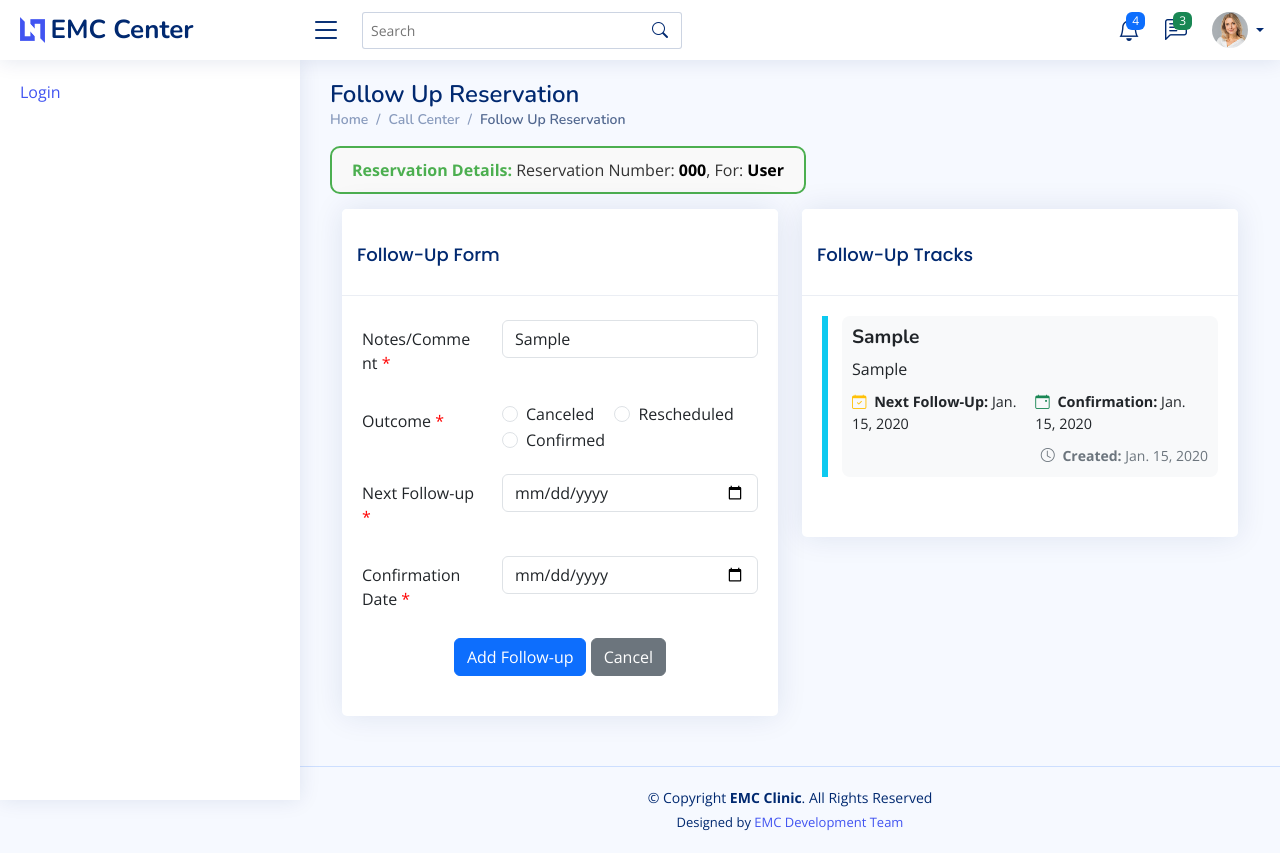
After one commit to yasso77/testemc, a Django app: page /follow_reservation/1/ in a window 1280 px wide. The commit adds this page. Run offline with Django 5.2, Linux system fonts and the light colour scheme; tables that the repository leaves empty hold one stand-in row (values such as "Sample post"); some libraries are stand-ins or nearby versions.

Commit message:
12/24/2024

```diff
--- a/emcwebapp/settings.py
+++ b/emcwebapp/settings.py
@@ -91,6 +91,9 @@ DATABASES = {
 		'PASSWORD': 'Cocacola!1977',
 		'HOST':'localhost',
 		'PORT':'3306',
+        'OPTIONS': {
+                    'init_command': "SET sql_mode='STRICT_TRANS_TABLES,ERROR_FOR_DIVISION_BY_ZERO,NO_AUTO_CREATE_USER,NO_ENGINE_SUBSTITUTION'"
+                },
 	}
 }
 
--- /dev/null
+++ b/manager/forms/addFollowUp.py
@@ -0,0 +1,77 @@
+# forms.py
+from datetime import date
+from django import forms
+from manager.model.patient import CallTrack, City, Offers, Patient, SufferedCases
+from django.contrib import messages
+
+class insertCallTrackForm(forms.ModelForm):
+
+    # Explicitly define city field outside Meta
+
+    class Meta:
+        model = CallTrack
+
+        fields = ['patientID', 'remarks', 'confirmationDate','nextFollow','outcome','agentID','createdBy']
+
+        widgets = {
+            'remarks': forms.TextInput(attrs={'class': 'form-control'}),
+
+            'outcome': forms.RadioSelect(attrs={'class': 'form-check-input'}),
+
+            #'agentID': forms.Select(attrs={'class': 'form-select'}),
+
+            'nextFollow': forms.DateInput(attrs={
+                'type': 'date',
+                'class': 'form-control',
+            }),
+
+            'confirmationDate': forms.DateInput(attrs={
+                'type': 'date',
+                'class': 'form-control',
+
+            })
+
+
+
+        }
+        error_messages = {
+            'remarks': {
+                 'required': 'remarks is required.',
+             },
+            'outcome': {
+                'required': 'Outcome is required.',
+            },
+
+          }
+
+    def __init__(self, *args, **kwargs):
+        # Extract 'request' before calling the parent constructor
+        self.request = kwargs.pop('request', None)
+
+        # Call the parent constructor
+        super().__init__(*args, **kwargs)
+
+        # Initialize field values
+        self.fields['confirmationDate'].initial = ''
+        self.fields['nextFollow'].initial = ''
+
+
+        # Explicitly set choices for the gender field to avoid null values
+        self.fields['outcome'].choices = [
+            ('Canceled', 'Canceled'),
+            ('Rescheduled', 'Rescheduled'),
+            ('Confirmed','Confirmed')
+        ]
+
+
+    def clean_confirmationDate(self):
+        confirmed_date = self.cleaned_data.get('confirmationDate')
+        if confirmed_date and confirmed_date < date.today():
+            raise forms.ValidationError("Confirmation Date cannot be earlier than today.")
+        return confirmed_date
+
+    def clean_nextFollow(self):
+        nextFollow_date = self.cleaned_data.get('nextFollow')
+        if nextFollow_date and nextFollow_date < date.today():
+            raise forms.ValidationError("Next Follow_date Date cannot be earlier than today.")
+        return nextFollow_date
--- a/manager/forms/addreservation.py
+++ b/manager/forms/addreservation.py
@@ -1,8 +1,8 @@
 # forms.py
 from datetime import date
 from django import forms
-from manager.model.patient import City, Offers, Patient, SufferedCases
-from django.contrib import messages
+from manager.model.patient import  City, Offers, Patient, SufferedCases
+
 
 class MyModelForm(forms.ModelForm):
 
--- a/manager/urls.py
+++ b/manager/urls.py
@@ -37,11 +37,14 @@ urlpatterns = [
     # CallCenterView
     path('reservationList', CallCenterView.reservationsList, name='reservationList'),
     path('reservationListScope/<str:viewScope>/', CallCenterView.reservationsListviewScope, name='reservationListScope'),
+    path('reservationListMobile/<str:strmobile>/', CallCenterView.reservationsListviewMobile, name='reservationListMobile'),
     path('edit_reservation/<int:patientid>/', CallCenterView.edit_reservation, name='edit_reservation'),
+    path('follow_reservation/<int:patientid>/', CallCenterView.follow_reservation, name='follow_reservation'),
     path('delete_patient/<int:patientid>/', CallCenterView.delete_patient, name='delete_patient'),
     path('check_reservationCode/', CallCenterView.check_reservationCode, name='check_reservationCode'),
     path('reservation-data/', CallCenterView.get_reservation_data, name='reservation_data'),
     path('validate-mobile/', CallCenterView.validate_mobile, name='validate_mobile'),
+
 
     # DoctorView
     path('DoctorEvaluation', DoctorView.doctorPatientvisit, name='DoctorEvaluation'),
--- a/manager/views/callcenter.py
+++ b/manager/views/callcenter.py
@@ -4,11 +4,13 @@ from django.shortcuts import render
 from django.urls import reverse
 from manager.decorators import permission_required_with_redirect
 from django.contrib.auth.models import User
+
+from manager.forms.addFollowUp import insertCallTrackForm
 from manager.forms.editReservation import editReservationForm
 
 from django.contrib.auth.decorators import login_required,permission_required
 
-from manager.model.patient import Patient
+from manager.model.patient import CallTrack, Patient
 from django.views.generic.list import ListView
 from django.shortcuts import get_object_or_404, redirect
 from django.db.models import Count
@@ -135,11 +137,29 @@ class CallCenterView(ListView):
             )
 
 
-  # Select only the required fields
+    def reservationsListviewMobile(request,strmobile):
+
+            recent_patients = (
+            Patient.objects.active()
+            .filter(
+
+                reservedBy=request.user,
+                mobile=strmobile,
+                #isDeleted=False
+            )
+            .select_related('sufferedcase')
+            .values(
+                'patientid', 'fullname', 'reservationCode', 'leadSource',
+                'createdDate', 'city', 'mobile', 'age',
+                'sufferedcase__caseName', 'expectedDate',
+                'gender', 'attendanceDate'
+            )
+        )
+
 
         # Pass the data to the template
 
-        return render(request, 'callcenter/reservationsList.html', {'patients': recent_patients,'viewScope':viewScope})
+            return render(request, 'callcenter/reservationsList.html', {'patients': recent_patients,'viewScope':strmobile})
 
     def check_reservationCode(request):
         if request.method == 'GET':
@@ -184,6 +204,47 @@ class CallCenterView(ListView):
             return redirect('reservationList')  # Redirect to the list view
         #return render(request, 'patients/confirm_delete.html', {'patient': patient})
 
+
+    def follow_reservation(request, patientid):
+        # Fetch the patient instance or return 404 if not found
+        patient = get_object_or_404(Patient, patientid=patientid)
+        calltracks=CallTrack.objects.filter(patientID=patientid).order_by('-createdDate')
+        if request.method == 'POST':
+            # Bind form data to the existing patient instance
+            form = insertCallTrackForm(request.POST)
+            if form.is_valid():
+                # Save form but do not commit to the database yet
+                calltrack = form.save(commit=False)
+
+                # Assign additional fields
+                calltrack.patientID = patient
+                calltrack.createdBy = request.user
+                calltrack.agentID = request.user
+
+                # Save the instance to the database
+                calltrack.save()
+
+
+
+                # Return confirmation message
+                return render(
+                    request,
+                    "ConfirmMsg.html",
+                    {
+                        'message': 'Follow-UP is added successfully.',
+                        'returnUrl': reverse('reservationList'),
+                        'btnText': 'Return to Reservations List',
+                    },
+                    status=200,
+                )
+            else:
+                print(form.errors)
+        else:
+            # Display the form pre-filled with patient data
+            form = insertCallTrackForm(instance=patient)
+
+        # Render the edit page with the form and patient data
+        return render(request, 'callcenter/followReservation.html', {'form': form, 'patient': patient,'calltracks':calltracks})
 
     def get_patient_statistics_past_30_days(user):
         today = date.today()
--- /dev/null
+++ b/templates/callcenter/followReservation.html
@@ -0,0 +1,289 @@
+{% extends 'master.html'%}
+
+
+{% block content %}
+<style>
+  .form-group {
+      margin-bottom: 20px; /* Adjust this value as needed */
+  }
+  .text-danger {
+    color: red;
+}
+.timeline {
+    position: relative;
+    padding: 20px 0;
+}
+
+.timeline-item {
+    position: relative;
+    margin-bottom: 20px;
+    display: flex;
+    align-items: center;
+}
+
+.timeline-item .timeline-marker {
+    position: absolute;
+    left: 0; /* Align it to the left */
+    width: 6px; /* Set the width of the vertical bar */
+    height: 100%; /* Make the bar span the entire height */
+    background-color: #007bff; /* Change to any color you want */
+}
+
+.timeline-item .timeline-content {
+    margin-left: 20px; /* Space between bar and content */
+    padding: 10px;
+    background: #f8f9fa;
+    border-radius: 8px;
+}
+
+.timeline-item .timeline-title {
+    font-size: 1.2rem;
+    font-weight: bold;
+}
+
+.timeline-item p {
+    margin-bottom: 10px;
+}
+
+.timeline-item .text-muted {
+    color: #6c757d !important;
+}
+
+
+</style>
+<div class="pagetitle">
+    <h1>Follow Up Reservation</h1>
+    <nav>
+      <ol class="breadcrumb">
+        <li class="breadcrumb-item"><a href="{%url 'index'%}">Home</a></li>
+        <li class="breadcrumb-item">Call Center</li>
+        <li class="breadcrumb-item active">Follow Up Reservation</li>
+      </ol>
+    </nav>
+  </div><!-- End Page Title -->
+  <section class="section">
+
+
+        <div style="border: 2px solid #4CAF50; padding: 10px 20px; border-radius: 10px; background-color: #f9f9f9; color: #333; display: inline-block; margin-bottom: 15px;">
+            <span style="font-weight: bold; color: #4CAF50;">Reservation Details:</span>
+            <span>Reservation Number: <span style="color: #000;font-weight: bold">{{ patient.reservationCode }}</span></span>,
+            <span>For: <span style="color: #000;font-weight: bold">{{ patient.fullname }}</span></span>
+        </div>
+
+
+        <div class="container">
+            <div class="row">
+                <!-- Left Column: Form Section -->
+                <div class="col-lg-6">
+                    <div class="card">
+                        <div class="card-header">
+                            <h5 class="card-title mb-0">Follow-Up Form</h5>
+                        </div>
+                        <div class="card-body">
+                            <br>
+                            <form method="post" class="form-horizontal" id="followUpForm">
+                                {% csrf_token %}
+
+                                <!-- Notes/Comment -->
+                                <div class="form-group row">
+                                    <label for="{{ form.remarks.id_for_label }}" class="col-sm-4 col-form-label">
+                                        Notes/Comment <span style="color: red;">*</span>
+                                    </label>
+                                    <div class="col-sm-8">
+                                        {{ form.remarks }}
+                                        {% if form.remarks.errors %}
+                                            <div class="text-danger">
+                                                {{ form.remarks.errors }}
+                                            </div>
+                                        {% endif %}
+                                    </div>
+                                </div>
+
+                                <!-- Outcome -->
+                                <div class="form-group row">
+                                    <label class="col-sm-4 col-form-label">
+                                        Outcome <span style="color: red;">*</span>
+                                    </label>
+                                    <div class="col-sm-8">
+                                        <div id="outcomeGroup">
+                                            {% for radio in form.outcome %}
+                                                <div class="form-check form-check-inline">
+                                                    {{ radio.tag }}
+                                                    <label class="form-check-label">{{ radio.choice_label }}</label>
+                                                </div>
+                                            {% endfor %}
+                                        </div>
+                                        {% if form.outcome.errors %}
+                                            <div class="text-danger">
+                                                {{ form.outcome.errors }}
+                                            </div>
+                                        {% endif %}
+                                    </div>
+                                </div>
+
+                                <!-- Next Follow-up Date -->
+                                <div class="form-group row">
+                                    <label for="{{ form.nextFollow.id_for_label }}" class="col-sm-4 col-form-label">
+                                        Next Follow-up <span style="color: red;">*</span>
+                                    </label>
+                                    <div class="col-sm-8">
+                                        {{ form.nextFollow }}
+                                        {% if form.nextFollow.errors %}
+                                            <div class="text-danger">
+                                                {{ form.nextFollow.errors }}
+                                            </div>
+                                        {% endif %}
+                                    </div>
+                                </div>
+
+                                <!-- Confirmation Date -->
+                                <div class="form-group row">
+                                    <label for="{{ form.confirmationDate.id_for_label }}" class="col-sm-4 col-form-label">
+                                        Confirmation Date <span style="color: red;">*</span>
+                                    </label>
+                                    <div class="col-sm-8">
+                                        {{ form.confirmationDate }}
+                                        {% if form.confirmationDate.errors %}
+                                            <div class="text-danger">
+                                                {{ form.confirmationDate.errors }}
+                                            </div>
+                                        {% endif %}
+                                    </div>
+                                </div>
+
+                                <!-- Submit Buttons -->
+                                <div class="form-group row">
+                                    <div class="col-sm-12 text-center">
+                                        <button type="submit" class="btn btn-primary">Add Follow-up</button>
+                                        <a href="{% url 'reservationList' %}" class="btn btn-secondary">Cancel</a>
+                                    </div>
+                                </div>
+                            </form>
+                        </div>
+                    </div>
+                </div>
+
+                <!-- Right Column: Call Tracks Section -->
+                <div class="col-lg-6">
+                    <div class="card">
+                        <div class="card-header">
+                            <h5 class="card-title mb-0">Follow-Up Tracks</h5>
+                        </div>
+                        <div class="card-body">
+                            <div class="timeline">
+                                {% for track in calltracks %}
+                                    <div class="timeline-item">
+                                        <!-- Apply dynamic color class based on outcome -->
+                                        <div class="timeline-marker
+                                            {% if track.outcome == 'Canceled' %}bg-danger
+                                            {% elif track.outcome == 'Confirmed' %}bg-success
+                                            {% elif track.outcome == 'Rescheduled' %}bg-warning
+                                            {% else %}bg-info
+                                            {% endif %}
+                                        "></div>
+                                        <div class="timeline-content">
+                                            <h5 class="timeline-title">{{ track.outcome }}</h5>
+
+                                            <!-- Remarks First -->
+                                            <p>{{ track.remarks }}</p>
+
+                                           <!-- Dates Section -->
+    <div class="d-flex justify-content-start align-items-center mt-2">
+        <!-- Next Follow-Up -->
+        <div class="me-3" style="font-size: 0.9rem;"> <!-- Smaller Font -->
+            <i class="bi bi-calendar-check text-warning me-1"></i> <!-- Icon for Next Follow-Up -->
+            <strong>Next Follow-Up:</strong> {{ track.nextFollow }}
+        </div>
+        <!-- Confirmation Date -->
+        <div class="me-3" style="font-size: 0.9rem;"> <!-- Smaller Font -->
+            <i class="bi bi-calendar-event text-success me-1"></i> <!-- Icon for Confirmation -->
+            <strong>Confirmation:</strong> {{ track.confirmationDate }}
+        </div>
+    </div>
+
+                                            <!-- Created Date -->
+                                            <div class="text-end mt-2">
+                                                <small class="text-muted">
+                                                    <i class="bi bi-clock text-secondary me-1"></i> <!-- Icon for Created -->
+                                                    <strong>Created:</strong> {{ track.createdDate }}
+                                                </small>
+                                            </div>
+                                        </div>
+
+                                    </div>
+                                {% empty %}
+                                    <div class="timeline-item text-center">
+                                        <p>No call tracks available.</p>
+                                    </div>
+                                {% endfor %}
+                            </div>
+                        </div>
+                    </div>
+
+
+
+
+
+
+                </div>
+            </div>
+        </div>
+
+
+  </section>
+
+  <script>
+    document.addEventListener("DOMContentLoaded", function () {
+        const outcomeRadios = document.querySelectorAll('#outcomeGroup input[type="radio"]');
+        const nextFollowInput = document.querySelector("input[name='nextFollow']");
+        const confirmationInput = document.querySelector("input[name='confirmationDate']");
+
+        if (!nextFollowInput || !confirmationInput || outcomeRadios.length === 0) {
+           // console.error("Required elements not found in the DOM.");
+            return;
+        }
+
+        function updateFormState() {
+            const selectedOutcome = Array.from(outcomeRadios).find(radio => radio.checked)?.value;
+            //console.log("Selected outcome: ", selectedOutcome); // Debugging log
+
+            if (selectedOutcome === "Rescheduled") {
+                 console.log("xx")
+                confirmationInput.disabled = true;
+                confirmationInput.required = false;
+                confirmationInput.value = "";
+                nextFollowInput.disabled = false;
+                nextFollowInput.required = true;
+            } else if (selectedOutcome === "Confirmed") {
+                nextFollowInput.disabled = true;
+                nextFollowInput.required = false;
+                nextFollowInput.value = "";
+                confirmationInput.disabled = false;
+                confirmationInput.required = true;
+
+            } else if (selectedOutcome === "Canceled") {
+                nextFollowInput.disabled = true;
+                nextFollowInput.required = false;
+                nextFollowInput.value = "";
+                confirmationInput.value = "";
+                confirmationInput.disabled = true;
+                confirmationInput.required = false;
+            } else {
+                nextFollowInput.disabled = false;
+                nextFollowInput.required = false;
+                confirmationInput.disabled = false;
+                confirmationInput.required = false;
+            }
+        }
+
+        outcomeRadios.forEach(radio => {
+            radio.addEventListener("change", updateFormState);
+        });
+
+        // Initialize the form state
+        updateFormState();
+    });
+
+
+</script>
+{%endblock%}
--- a/templates/callcenter/newReservation.html
+++ b/templates/callcenter/newReservation.html
@@ -196,12 +196,13 @@
 
         mobileField.addEventListener('blur', function () {
             const mobile = mobileField.value;
+            const strmobile=mobile;
             if (mobile) {
                 fetch(`/validate-mobile/?mobile=${mobile}`)
                     .then(response => response.json())
                     .then(data => {
                         if (data.exists) {
-                            messageSpan.innerHTML = 'A patient with this Mobile Number already exists. <a href="/patient-detail/${mobile}" target="_blank">Click here to view</a>';
+                            messageSpan.innerHTML = `A patient with this Mobile Number already exists. <a href="/reservationListMobile/${strmobile}" target="_blank">Click here to view</a>`;
                             messageSpan.style.display = 'block'; // Show the message
                         } else {
                             messageSpan.style.display = 'none'; // Hide the message if no error
```
Also changed, not shown: manager/model/patient.py (+11 -0 lines), manager/views/patient.py (+6 -2 lines), templates/callcenter/editReservation.html (+15 -16 lines), templates/callcenter/reservationsList.html (+6 -4 lines), manager/migrations/0039_calltrack_agentid_calltrack_nextfollow_and_more.py (added), 1 other file.
